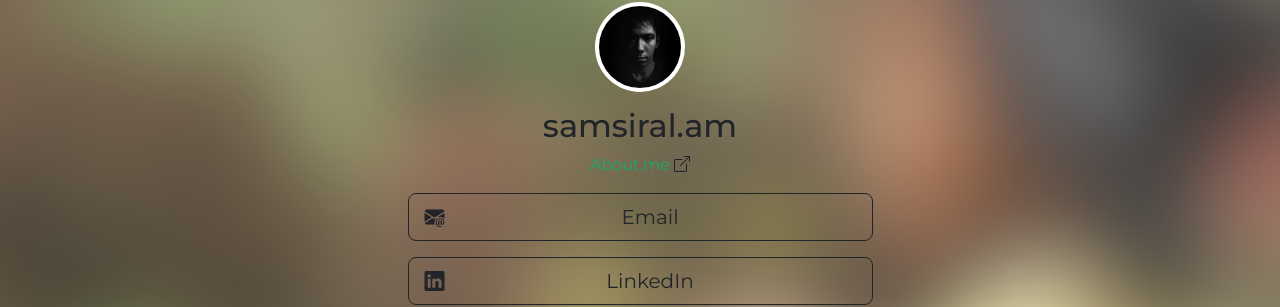
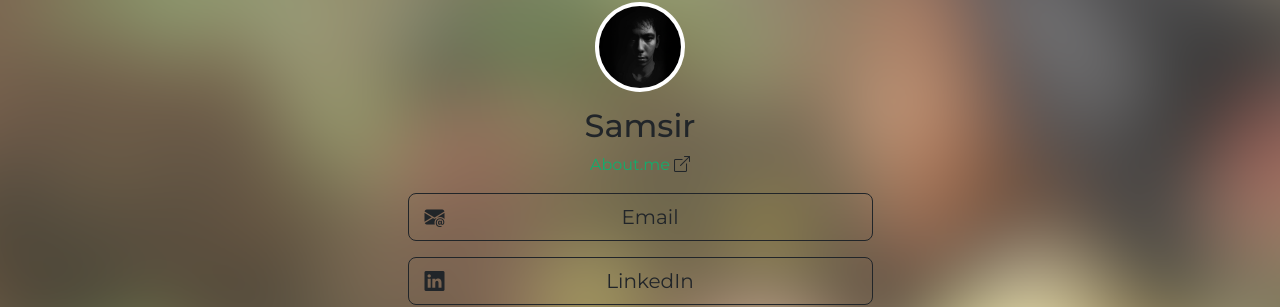
Before and after one commit to samsir/rumah, a Jekyll site: the page built from index.html, in a window 1280 px wide. Shown: the part 260-567 px from the top of the page. Built offline with Jekyll 4.4.1, drawn with Linux system fonts in a browser that asks for light colours; comment, search, counter and statistics services are not loaded.

Commit message:
Update _config.yml

```diff
--- a/_config.yml
+++ b/_config.yml
@@ -1,7 +1,7 @@
 # User configuration
-title:  samsiral.am
+title:  Samsir
 description:  > # this means to ignore newlines until "baseurl:"
-url:  https://samsiral.am # the base hostname & protocol for your site
+url:  https://samsir.github.io/rumah # the base hostname & protocol for your site
 
 # This should be the same author as first entry in `_data/authors.yml`
 author:
@@ -21,7 +21,7 @@
 # disqus_shortname: samsiralam
 
 # This text will appear in the footer. Markdown enabled.
-copyright:  'samsiral.am'
+copyright:  'samsi'
 
 # Format of the permalinks
 permalink:  pretty
```
